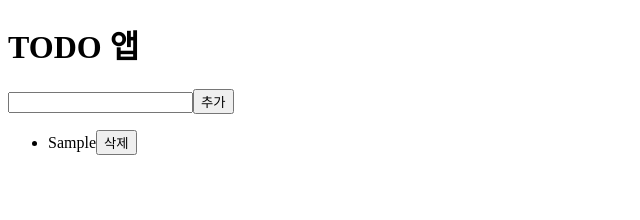
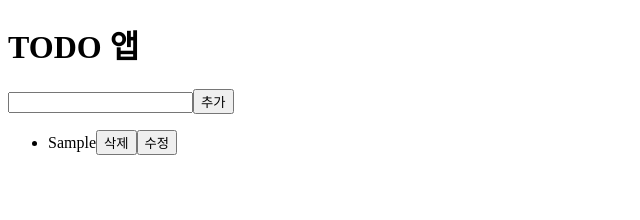
Before and after one commit to teon98/Composition-API, a Vue app: page / in a window 1280 px wide. Both pictures are taken after typing "Sample" into the empty fields and a click on the button "추가". Shown: the top 220 px of the page, without its empty margins (0-640 px from the left). Built offline with nearby package versions, Linux system fonts and the light colour scheme.

Commit message:
수정하기 기능 추가

```diff
--- a/src/App.vue
+++ b/src/App.vue
@@ -3,7 +3,10 @@
   <!-- <TodoInput @하위컴포넌트 이벤트 이름="상위컴포넌트의 메서드 이름"></TodoInput>-->
   <TodoInput @add="addTodoItem"></TodoInput>
   <!-- <TodoList: 프롭스이름="상위 컴포넌트의 데이터이름"></TodoList:>-->
-  <TodoList v-bind:todoItems="todoItems" @remove="removeTodoItem"></TodoList>
+  <TodoList v-bind:todoItems="todoItems"
+            @remove="removeTodoItem"
+            @modify="modifyTodoItem">
+  </TodoList>
 </template>
 
 <script>
@@ -46,7 +49,13 @@ export default {
       localStorage.removeItem(item);
     }
 
-    return { todoItems, addTodoItem, removeTodoItem }
+    function modifyTodoItem(item, modifyText, index) {
+      todoItems.value.splice(index, 1, modifyText);
+      localStorage.removeItem(item);
+      localStorage.setItem(modifyText, modifyText);
+    }
+
+    return { todoItems, addTodoItem, removeTodoItem, modifyTodoItem}
   },
   // methods: {
   //   removeTodoItem(item, index){
--- a/src/components/TodoList.vue
+++ b/src/components/TodoList.vue
@@ -3,6 +3,7 @@
     <li v-for="(item, index) in todoItems" v-bind:key="index">
         <span>{{ item }}</span>
         <button @click="removeTodo(item, index)">삭제</button>
+        <button @click="modifyTodo(item, index)">수정</button>
     </li>
   </ul>
 </template>
@@ -15,7 +16,12 @@ export default {
             context.emit('remove', item, index);
         }
 
-        return { removeTodo }
+        function modifyTodo(item, index) {
+            let modifyText = prompt("수정할 내용을 입력하세요", item);
+            context.emit('modify',item, modifyText, index);
+        }
+
+        return { removeTodo, modifyTodo }
     }
 }
 </script>
```
